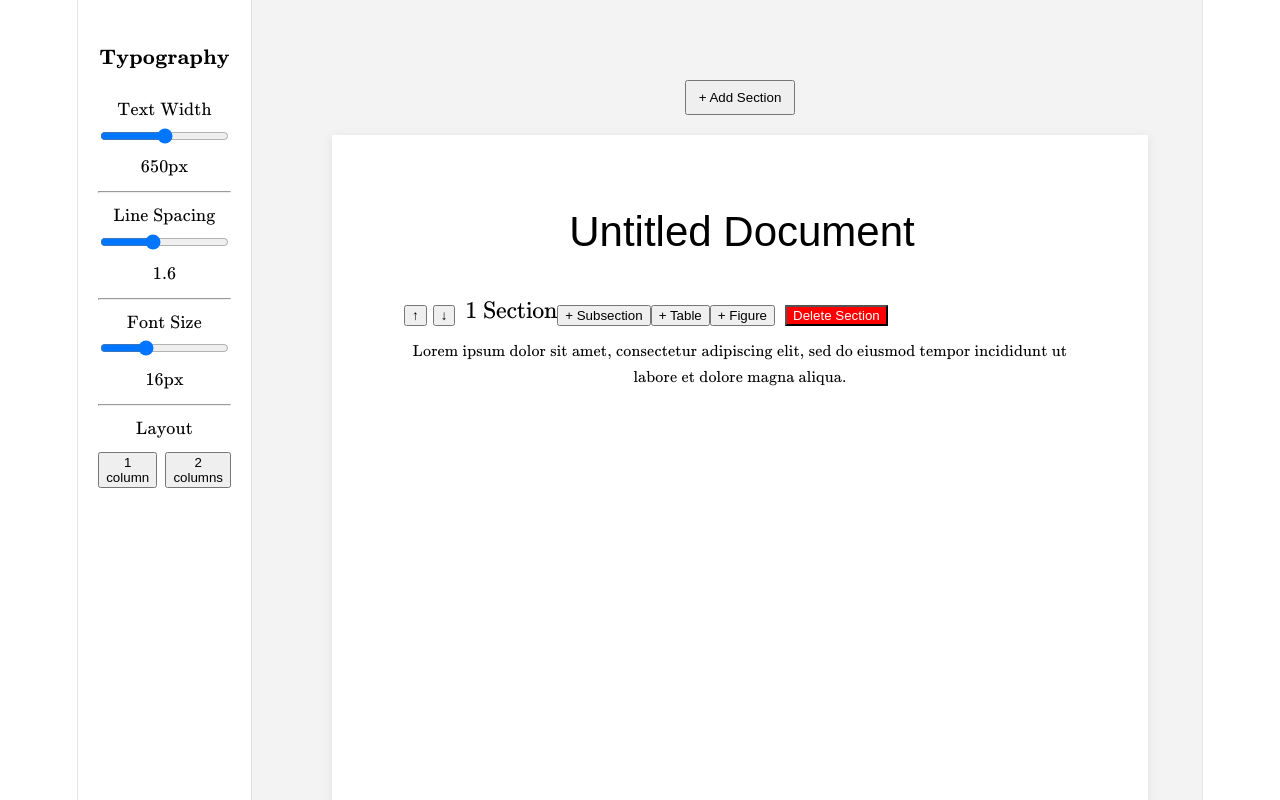
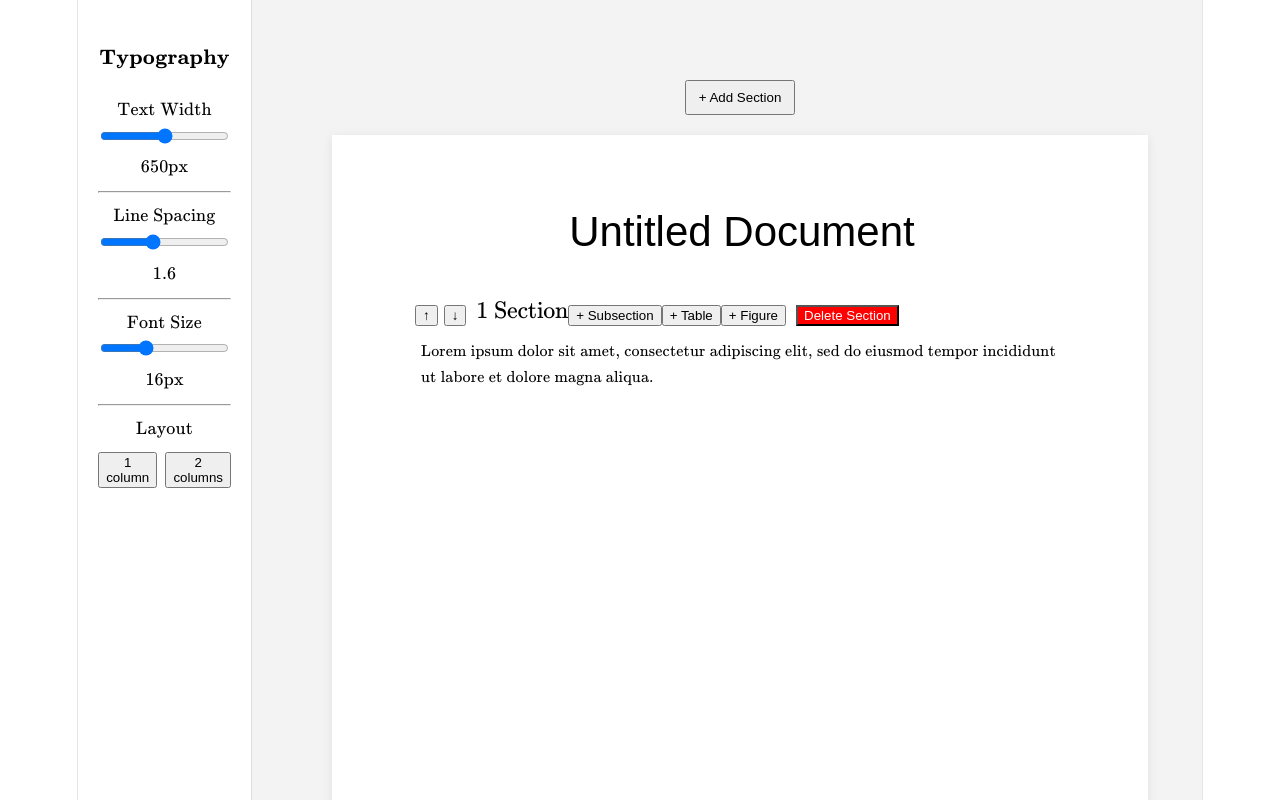
Before and after one commit to KevHamm/blox, a React (Vite) app in the folder frontend/: page / in a window 1280 px wide. Both pictures are taken after a click on the button "+ Add Section". Shown: the top 800 px of the page. Built offline with nearby package versions, Linux system fonts and the light colour scheme.

Commit message:
Returned text alignment, columns work again

```diff
--- a/frontend/src/App.tsx
+++ b/frontend/src/App.tsx
@@ -700,6 +700,19 @@ export default function App() {
                 {pages.map((pageNodes: any[], pageIndex: number) => (
                   <Page key={pageIndex}>
 
+                    <div
+                      style={{
+                        width: "100%",
+                        maxWidth:
+                          layout.columns === 2
+                            ? layout.textWidth * 2 + 40
+                            : layout.textWidth,
+                        margin: "0 auto",
+                        columnCount: layout.columns,
+                        columnGap: layout.columns === 2 ? 40 : 0
+                      }}
+                    >
+
                     {pageIndex === 0 && (
                       <div style={{ textAlign: "center", marginBottom: 40}}>
                         <input
@@ -738,6 +751,7 @@ export default function App() {
                       moveSubsection={moveSubsection}
                       updateFigureCaption={updateFigureCaption}
                     />
+                    </div>
                   </Page>
                 ))}
           </div>
--- a/frontend/src/components/Page.tsx
+++ b/frontend/src/components/Page.tsx
@@ -4,6 +4,9 @@ export function Page({ children }: { children: any }) {
       style={{
         width: 816,
         height: 1056,
+        textAlign: "left",
+        color: "#000",
+        fontFamily: "var(--sans)",
         overflow: "hidden",
         background: "white",
         marginBottom: 24,
@@ -14,5 +17,7 @@ export function Page({ children }: { children: any }) {
     >
       {children}
     </div>
+
+
   );
 }
```
